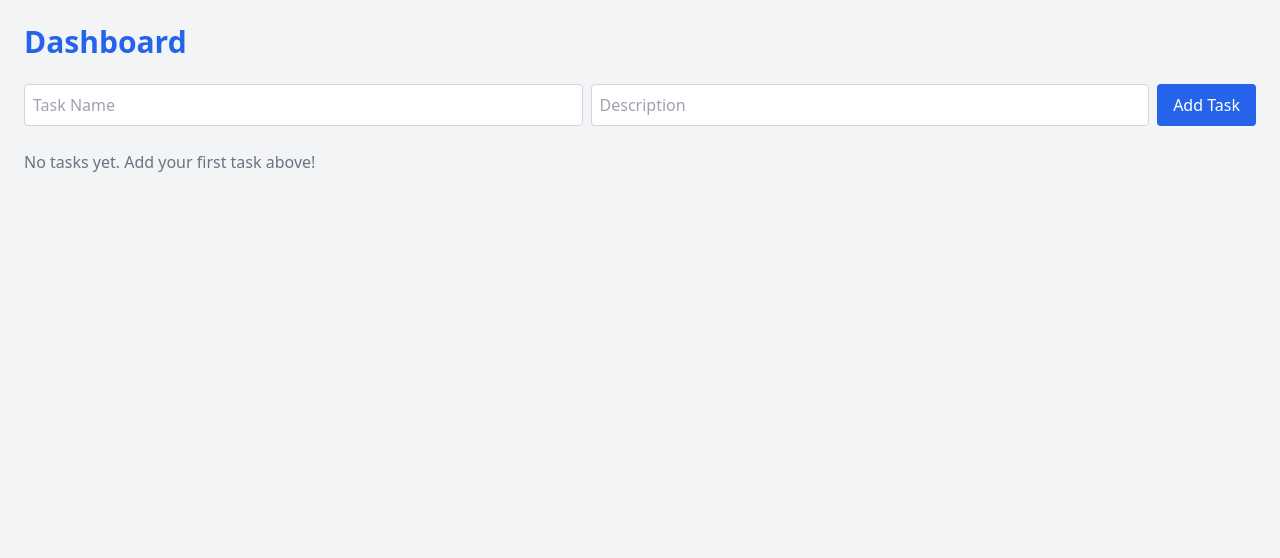
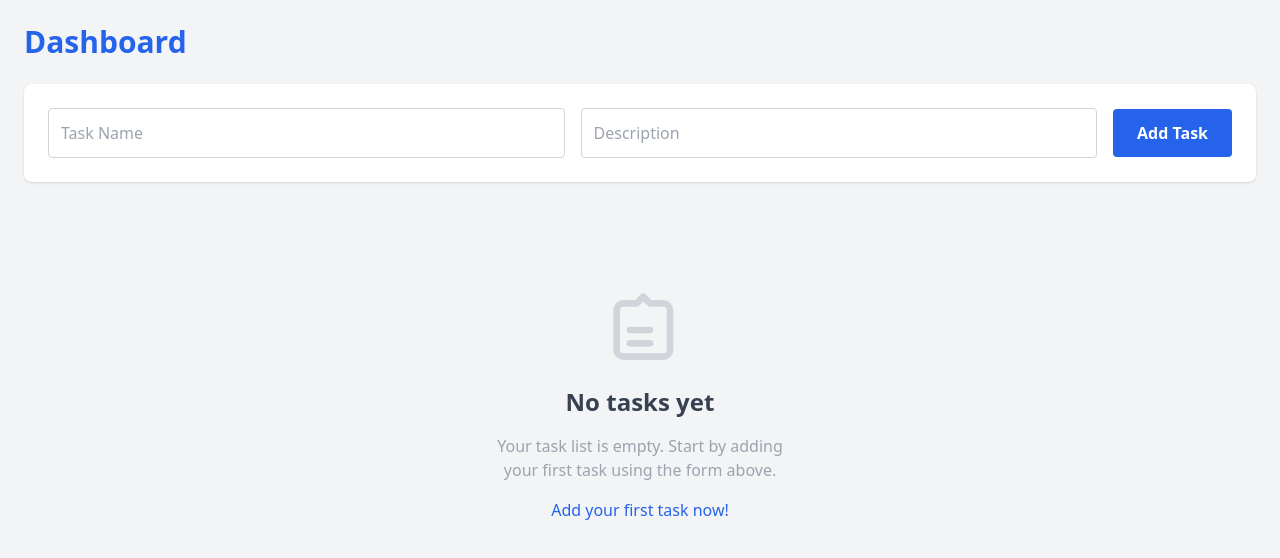
Before and after one commit to w53434129-cmyk/task-manager-app, a Next.js app in the folder frontend/: page /dashboard in a window 1280 px wide. Shown: the top 558 px of the page. Built offline with nearby package versions, Linux system fonts and the light colour scheme.

Commit message:
Update TaskList.js

```diff
--- a/frontend/src/components/TaskList.js
+++ b/frontend/src/components/TaskList.js
@@ -1,63 +1,78 @@
 import { useState } from "react";
 
 export default function TaskList() {
-  // Start with empty tasks array
-  const [tasks, setTasks] = useState([]);
-
-  // State for new task input
+  const [tasks, setTasks] = useState([]); // start empty
   const [newTask, setNewTask] = useState({ title: "", description: "" });
 
-  // Add new task
+  // Add task
   const addTask = () => {
     if (!newTask.title.trim()) return;
     setTasks([
       ...tasks,
       { id: Date.now(), title: newTask.title.trim(), description: newTask.description.trim() },
     ]);
-    setNewTask({ title: "", description: "" }); // clear inputs
+    setNewTask({ title: "", description: "" });
   };
 
   // Delete task
-  const deleteTask = (id) => {
-    setTasks(tasks.filter((task) => task.id !== id));
-  };
+  const deleteTask = (id) => setTasks(tasks.filter((task) => task.id !== id));
 
   // Update task
-  const updateTask = (id, updatedTask) => {
+  const updateTask = (id, updatedTask) =>
     setTasks(tasks.map((task) => (task.id === id ? { ...task, ...updatedTask } : task)));
-  };
 
   return (
-    <div>
-      {/* Add new task form */}
-      <div className="mb-6 flex flex-col md:flex-row gap-2">
+    <div className="max-w-7xl mx-auto">
+      {/* Add Task Form */}
+      <div className="mb-8 p-6 bg-white rounded-lg shadow flex flex-col md:flex-row gap-4 items-center">
         <input
           type="text"
           value={newTask.title}
           onChange={(e) => setNewTask({ ...newTask, title: e.target.value })}
           placeholder="Task Name"
-          className="flex-1 p-2 border border-gray-300 rounded"
+          className="flex-1 p-3 border border-gray-300 rounded focus:ring-2 focus:ring-blue-500 focus:outline-none"
         />
         <input
           type="text"
           value={newTask.description}
           onChange={(e) => setNewTask({ ...newTask, description: e.target.value })}
           placeholder="Description"
-          className="flex-1 p-2 border border-gray-300 rounded"
+          className="flex-1 p-3 border border-gray-300 rounded focus:ring-2 focus:ring-blue-500 focus:outline-none"
         />
         <button
           onClick={addTask}
-          className="bg-blue-600 text-white px-4 py-2 rounded hover:bg-blue-700"
+          className="bg-blue-600 hover:bg-blue-700 text-white font-semibold px-6 py-3 rounded transition"
         >
           Add Task
         </button>
       </div>
 
-      {/* Message if no tasks */}
+      {/* Empty State */}
       {tasks.length === 0 ? (
-        <p className="text-gray-500">No tasks yet. Add your first task above!</p>
+        <div className="flex flex-col justify-center items-center h-96 space-y-4 text-center">
+          <svg
+            xmlns="http://www.w3.org/2000/svg"
+            className="h-20 w-20 text-gray-300"
+            fill="none"
+            viewBox="0 0 24 24"
+            stroke="currentColor"
+            strokeWidth={2}
+          >
+            <path
+              strokeLinecap="round"
+              strokeLinejoin="round"
+              d="M9 12h6m-6 4h6m2 4H7a2 2 0 01-2-2V6a2 2 0 012-2h4l2-2 2 2h4a2 2 0 012 2v12a2 2 0 01-2 2z"
+            />
+          </svg>
+          <h2 className="text-2xl font-semibold text-gray-700">No tasks yet</h2>
+          <p className="text-gray-400 max-w-xs">
+            Your task list is empty. Start by adding your first task using the form above.
+          </p>
+          <p className="text-blue-600 font-medium">Add your first task now!</p>
+        </div>
       ) : (
-        <div className="grid grid-cols-1 sm:grid-cols-2 lg:grid-cols-3 gap-4">
+        // Tasks Grid
+        <div className="grid grid-cols-1 sm:grid-cols-2 lg:grid-cols-3 gap-6">
           {tasks.map((task) => (
             <TaskCard
               key={task.id}
@@ -72,7 +87,7 @@ export default function TaskList() {
   );
 }
 
-// Individual task card component
+// Task Card Component
 function TaskCard({ task, deleteTask, updateTask }) {
   const [isEditing, setIsEditing] = useState(false);
   const [editedTask, setEditedTask] = useState({ title: task.title, description: task.description });
@@ -84,50 +99,52 @@ function TaskCard({ task, deleteTask, updateTask }) {
   };
 
   return (
-    <div className="bg-white p-4 rounded shadow hover:shadow-lg transition">
+    <div className="bg-white rounded-lg shadow hover:shadow-xl transition p-5 flex flex-col justify-between">
       {isEditing ? (
-        <div className="flex flex-col gap-2">
+        <div className="flex flex-col gap-3">
           <input
             type="text"
             value={editedTask.title}
             onChange={(e) => setEditedTask({ ...editedTask, title: e.target.value })}
-            className="p-2 border border-gray-300 rounded"
+            className="p-2 border border-gray-300 rounded focus:ring-2 focus:ring-blue-500 focus:outline-none"
           />
-          <input
-            type="text"
+          <textarea
             value={editedTask.description}
             onChange={(e) => setEditedTask({ ...editedTask, description: e.target.value })}
-            className="p-2 border border-gray-300 rounded"
+            className="p-2 border border-gray-300 rounded focus:ring-2 focus:ring-blue-500 focus:outline-none"
+            rows={3}
           />
-          <div className="flex gap-2">
+          <div className="flex justify-end gap-2">
             <button
               onClick={save}
-              className="bg-green-500 text-white px-2 py-1 rounded hover:bg-green-600"
+              className="bg-green-500 hover:bg-green-600 text-white px-3 py-1 rounded transition"
             >
               Save
             </button>
             <button
               onClick={() => setIsEditing(false)}
-              className="bg-gray-300 px-2 py-1 rounded hover:bg-gray-400"
+              className="bg-gray-300 hover:bg-gray-400 px-3 py-1 rounded transition"
             >
               Cancel
             </button>
           </div>
         </div>
       ) : (
-        <div>
-          <h2 className="font-bold text-lg mb-2">{task.title}</h2>
-          <p className="text-gray-700 mb-4">{task.description}</p>
+        <div className="flex flex-col justify-between h-full">
+          <div>
+            <h3 className="text-lg font-semibold text-gray-800 mb-2">{task.title}</h3>
+            <p className="text-gray-600 mb-4">{task.description}</p>
+          </div>
           <div className="flex justify-end gap-2">
             <button
               onClick={() => setIsEditing(true)}
-              className="bg-yellow-400 px-2 py-1 rounded hover:bg-yellow-500 text-white"
+              className="bg-yellow-400 hover:bg-yellow-500 text-white px-3 py-1 rounded transition"
             >
               Edit
             </button>
             <button
               onClick={() => deleteTask(task.id)}
-              className="bg-red-500 px-2 py-1 rounded hover:bg-red-600 text-white"
+              className="bg-red-500 hover:bg-red-600 text-white px-3 py-1 rounded transition"
             >
               Delete
             </button>
```
